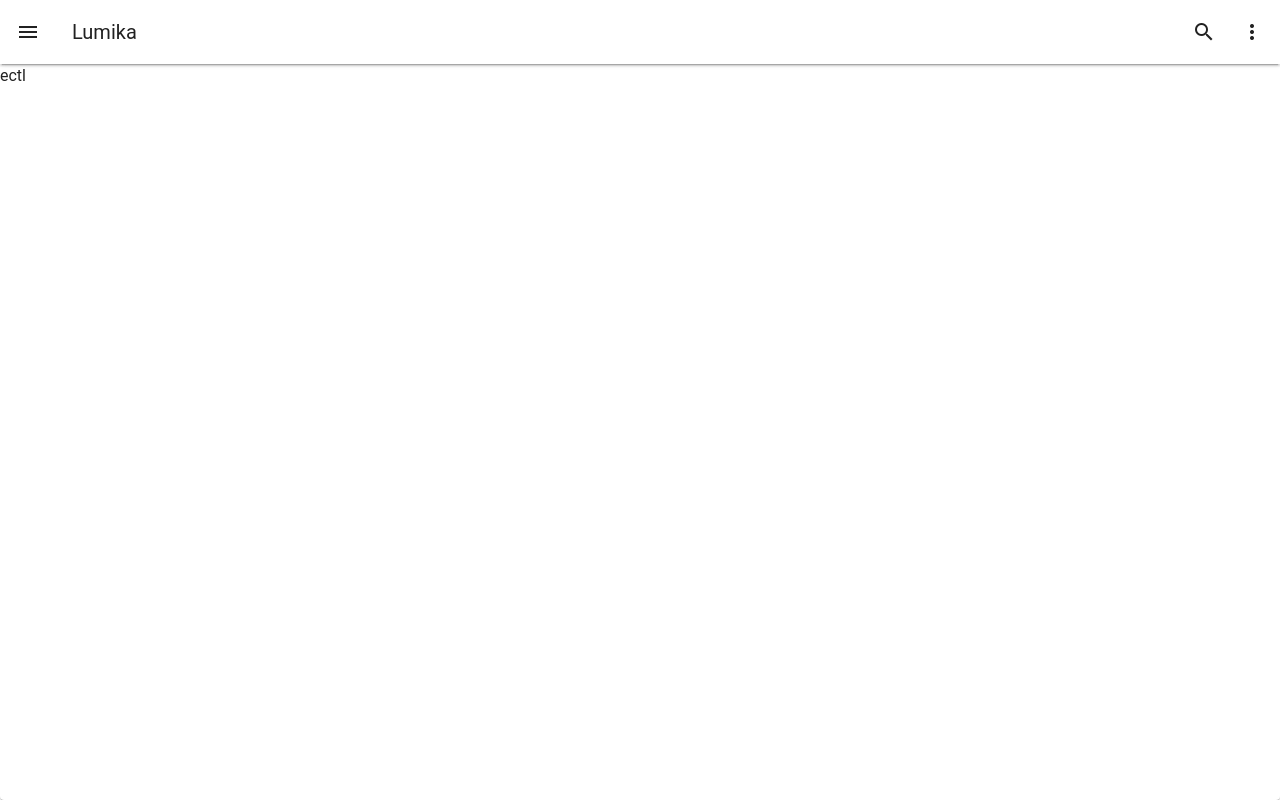
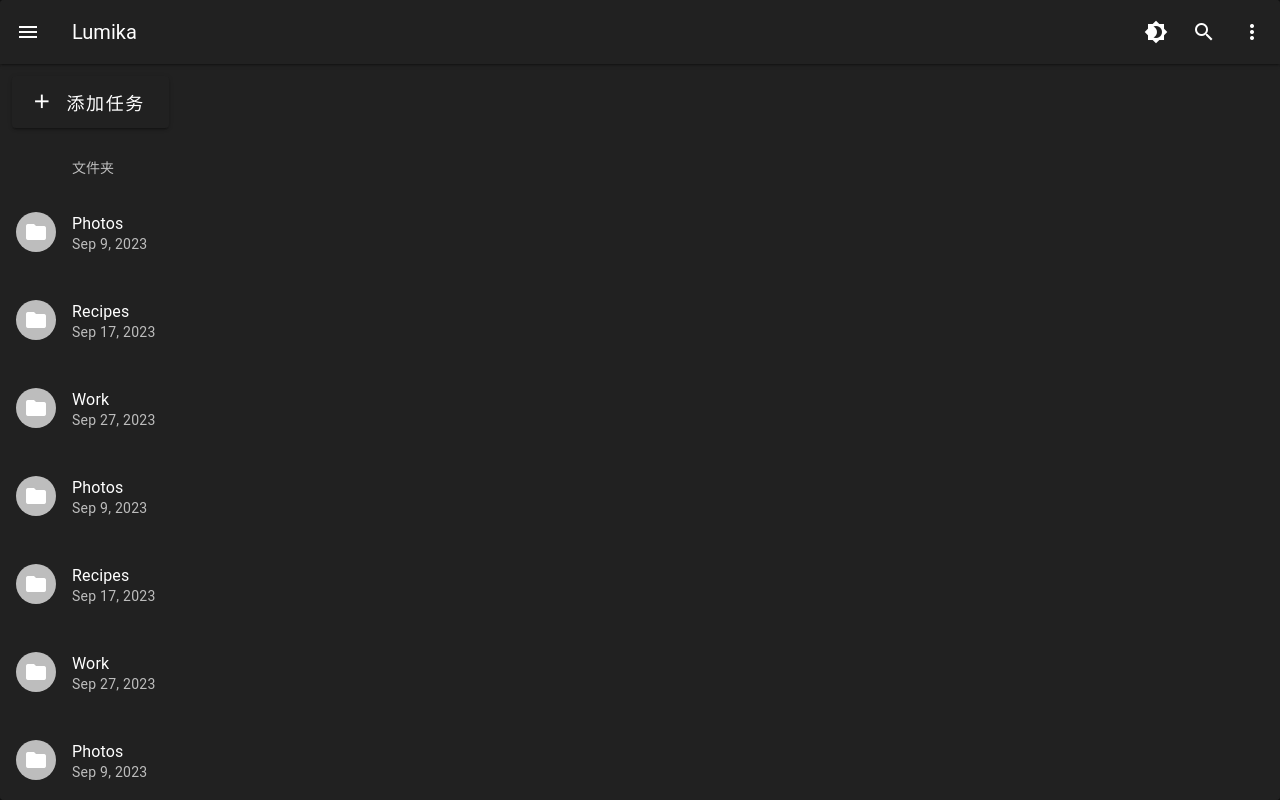
Before and after one commit to ERR0RPR0MPT/lumika-web, a Vue app: page /encode-tasks-list in a window 1280 px wide. Built offline with nearby package versions, Linux system fonts and the light colour scheme.

Commit message:
Feat: 添加暗黑模式切换 Feat: List 添加滚动条 Feat: 添加任务选择文件夹页面 Feat: 自动框选对应元素的复选框 Feat: "编码任务列表"页面完工 Feat: "上传到哔哩源"页面暂时放置

```diff
--- a/src/App.vue
+++ b/src/App.vue
@@ -1,4 +1,5 @@
 <template>
+  <v-app>
     <v-card>
       <v-layout>
         <v-app-bar :elevation="2">
@@ -9,6 +10,7 @@
             Lumika
           </v-app-bar-title>
           <template v-slot:append>
+            <v-btn icon="mdi-brightness-4" @click="toggleTheme"></v-btn>
             <v-btn icon="mdi-magnify"></v-btn>
             <v-btn icon="mdi-dots-vertical"></v-btn>
           </template>
@@ -20,34 +22,40 @@
           <v-list density="compact" nav>
             <v-list-item to="/" prepend-icon="mdi-view-dashboard" title="主页" value="home"></v-list-item>
             <v-list-item>编码区</v-list-item>
-          <v-list-item to="/get-hex-files" prepend-icon="mdi-download" title="拉取文件" value="get-hex-files"></v-list-item>
-          <v-list-item to="/encode-tasks-list" prepend-icon="mdi-list-box" title="编码任务列表" value="encode-tasks-list"></v-list-item>
-          <v-list-item to="/upload-to-bili" prepend-icon="mdi-cloud-upload" title="上传到哔哩源" value="upload-to-bili"></v-list-item>
-          <v-list-item to="/generate-group-data" prepend-icon="mdi-file-code" title="生成合集码" value="generate-group-data"></v-list-item>
+            <v-list-item to="/get-hex-files" prepend-icon="mdi-download" title="拉取文件"
+                         value="get-hex-files"></v-list-item>
+            <v-list-item to="/encode-tasks-list" prepend-icon="mdi-list-box" title="编码任务列表"
+                         value="encode-tasks-list"></v-list-item>
+            <v-list-item to="/upload-to-bili" prepend-icon="mdi-cloud-upload" title="上传到哔哩源"
+                         value="upload-to-bili"></v-list-item>
+            <v-list-item to="/generate-group-data" prepend-icon="mdi-file-code" title="生成合集码"
+                         value="generate-group-data"></v-list-item>
             <v-list-item>解码区</v-list-item>
-          <v-list-item to="/get-encoded-video-files" prepend-icon="mdi-download-multiple" title="拉取视频" value="get-encoded-video-files"></v-list-item>
-          <v-list-item to="/decode-tasks-list" prepend-icon="mdi-format-list-bulleted" title="解码任务列表" value="decode-tasks-list"></v-list-item>
-          <v-list-item to="/load-group-data" prepend-icon="mdi-link-box-variant" title="解析合集码" value="load-group-data"></v-list-item>
+            <v-list-item to="/get-encoded-video-files" prepend-icon="mdi-download-multiple" title="拉取视频"
+                         value="get-encoded-video-files"></v-list-item>
+            <v-list-item to="/decode-tasks-list" prepend-icon="mdi-format-list-bulleted" title="解码任务列表"
+                         value="decode-tasks-list"></v-list-item>
+            <v-list-item to="/load-group-data" prepend-icon="mdi-link-box-variant" title="解析合集码"
+                         value="load-group-data"></v-list-item>
           </v-list>
           <v-divider></v-divider>
         </v-navigation-drawer>
         <v-main style="height: 100vh">
-        <router-view />
+          <router-view/>
         </v-main>
       </v-layout>
     </v-card>
+  </v-app>
 </template>
 
-<script>
+<script setup>
 import {ref} from "vue";
+import {useTheme} from 'vuetify'
 
-export default {
-  setup() {
 const drawer = ref(null);
+const theme = useTheme()
 
-    return {
-      drawer
-    };
-  }
+function toggleTheme() {
+  theme.global.name.value = theme.global.current.value.dark ? 'light' : 'dark'
 }
 </script>
--- a/src/pages/encode/EncodeTasksList.vue
+++ b/src/pages/encode/EncodeTasksList.vue
@@ -1,10 +1,170 @@
+<template>
+  <v-card
+    elevation="12"
+    class="mx-auto overflow-y-auto overflow-x-hidden"
+    max-height="93vh"
+  >
+    <v-col cols="auto">
+      <v-btn prepend-icon="mdi-plus" size="x-large" @click="openDialogEncodeTasksListAddTask">
+        添加任务
+      </v-btn>
+    </v-col>
+    <v-list lines="three">
+      <v-list-subheader inset>文件夹</v-list-subheader>
+
+      <v-list-item
+        v-for="folder in folders"
+        :key="folder.title"
+        :title="folder.title"
+        :subtitle="folder.subtitle"
+      >
+        <template v-slot:prepend>
+          <v-avatar color="grey-lighten-1">
+            <v-icon color="white">mdi-folder</v-icon>
+          </v-avatar>
+        </template>
+
+        <!--        <template v-slot:append>-->
+        <!--          <v-btn-->
+        <!--            color="grey-lighten-1"-->
+        <!--            icon="mdi-information"-->
+        <!--            variant="text"-->
+        <!--          ></v-btn>-->
+        <!--        </template>-->
+      </v-list-item>
+
+      <v-divider inset></v-divider>
+
+      <v-list-subheader inset>文件</v-list-subheader>
+
+      <v-list-item
+        v-for="file in files"
+        :key="file.title"
+        :title="file.title"
+        :subtitle="file.subtitle"
+      >
+        <template v-slot:prepend>
+          <v-avatar :color="'blue'">
+            <v-icon color="white">mdi-clipboard-text</v-icon>
+          </v-avatar>
+        </template>
+
+        <!--        <template v-slot:append>-->
+        <!--          <v-btn-->
+        <!--            color="grey-lighten-1"-->
+        <!--            icon="mdi-information"-->
+        <!--            variant="text"-->
+        <!--          ></v-btn>-->
+        <!--        </template>-->
+      </v-list-item>
+    </v-list>
+
+    <v-dialog v-model="dialogVisibleEncodeTasksListAddTask" max-width="1000">
+      <v-card elevation="12" class="overflow-y-auto overflow-x-hidden" max-height="93vh">
+        <v-card-title>添加编码任务</v-card-title>
+        <v-card-text>请选择要编码的文件夹</v-card-text>
+
+        <v-list lines="one">
+          <v-list-item
+            v-for="folder in folders"
+            :key="folder.title"
+            :title="folder.title"
+            :subtitle="folder.subtitle"
+            @click="(isAnyFolderSelectedFlagEncodeTasksList && !folder.selected) ? null : dialogSelectFolderEncodeTasksListAddTask(folder)"
+          >
+            <template v-slot:prepend>
+              <v-avatar color="grey-lighten-1">
+                <v-icon color="white">mdi-folder</v-icon>
+              </v-avatar>
+            </template>
+
+            <template v-slot:append>
+              <v-checkbox v-model="folder.selected"
+                          :disabled="isAnyFolderSelectedFlagEncodeTasksList && !folder.selected"></v-checkbox>
+            </template>
+          </v-list-item>
+        </v-list>
+
+        <v-card-actions class="justify-end">
+          <v-btn color="primary" @click="acceptDialogEncodeTasksListAddTask">确定</v-btn>
+          <v-btn color="primary" @click="closeDialogEncodeTasksListAddTask">取消</v-btn>
+        </v-card-actions>
+      </v-card>
+    </v-dialog>
+
+  </v-card>
+</template>
+
 <script setup>
+import {ref} from 'vue';
 
+const dialogVisibleEncodeTasksListAddTask = ref(false);
+const openDialogEncodeTasksListAddTask = () => {
+  dialogVisibleEncodeTasksListAddTask.value = true;
+};
+const closeDialogEncodeTasksListAddTask = () => {
+  dialogVisibleEncodeTasksListAddTask.value = false;
+};
+const acceptDialogEncodeTasksListAddTask = () => {
+  dialogVisibleEncodeTasksListAddTask.value = false;
+};
+const dialogSelectFolderEncodeTasksListAddTask = (folder) => {
+  const temp = folder.selected
+  for (let i = 0; i < folders.value.length; i++) {
+    folders.value[i].selected = false;
+  }
+  folder.selected = !temp;
+  isAnyFolderSelectedFlagEncodeTasksList.value = !isAnyFolderSelectedFlagEncodeTasksList.value;
+};
+
+const isAnyFolderSelectedFlagEncodeTasksList = ref(false);
+
+const files = ref([
+  {
+    subtitle: 'Sep 20, 2023',
+    title: 'Vacation itinerary',
+  },
+]);
+
+const folders = ref([
+  {
+    subtitle: 'Sep 9, 2023',
+    title: 'Photos',
+  },
+  {
+    subtitle: 'Sep 17, 2023',
+    title: 'Recipes',
+  },
+  {
+    subtitle: 'Sep 27, 2023',
+    title: 'Work',
+  },
+  {
+    subtitle: 'Sep 9, 2023',
+    title: 'Photos',
+  },
+  {
+    subtitle: 'Sep 17, 2023',
+    title: 'Recipes',
+  },
+  {
+    subtitle: 'Sep 27, 2023',
+    title: 'Work',
+  },
+  {
+    subtitle: 'Sep 9, 2023',
+    title: 'Photos',
+  },
+  {
+    subtitle: 'Sep 17, 2023',
+    title: 'Recipes',
+  },
+  {
+    subtitle: 'Sep 27, 2023',
+    title: 'Work',
+  },
+]);
 </script>
-
-<template>
-ectl
-</template>
 
 <style scoped>
 
--- a/src/pages/encode/GetHexFiles.vue
+++ b/src/pages/encode/GetHexFiles.vue
@@ -5,7 +5,7 @@
         <v-btn
           height="144"
           min-width="300"
-          @click="openDialog1"
+          @click="openDialogEncodeUpload1"
         >
           从本机上传文件
         </v-btn>
@@ -15,31 +15,31 @@
         <v-btn
           height="144"
           min-width="300"
-          @click="openDialog2"
+          @click="openDialogEncodeUpload2"
         >
           从远程URL拉取文件
         </v-btn>
       </v-col>
     </v-row>
 
-    <v-dialog v-model="dialogVisible1" max-width="500">
+    <v-dialog v-model="dialogVisibleEncodeUpload1" max-width="500">
       <v-card>
         <v-card-title>从本机上传文件</v-card-title>
         <v-file-input label="点此上传"></v-file-input>
         <v-card-actions class="justify-end">
-          <v-btn color="primary" @click="acceptDialog1">确定</v-btn>
-          <v-btn color="primary" @click="closeDialog1">取消</v-btn>
+          <v-btn color="primary" @click="acceptDialogEncodeUpload1">确定</v-btn>
+          <v-btn color="primary" @click="closeDialogEncodeUpload1">取消</v-btn>
         </v-card-actions>
       </v-card>
     </v-dialog>
 
-    <v-dialog v-model="dialogVisible2" max-width="500">
+    <v-dialog v-model="dialogVisibleEncodeUpload2" max-width="500">
       <v-card>
         <v-card-title>远程URL文件拉取</v-card-title>
-        <v-text-field label="请输入URL"></v-text-field>
+        <v-text-field label="https://"></v-text-field>
         <v-card-actions class="justify-end">
-          <v-btn color="primary" @click="acceptDialog2">确定</v-btn>
-          <v-btn color="primary" @click="closeDialog2">取消</v-btn>
+          <v-btn color="primary" @click="acceptDialogEncodeUpload2">确定</v-btn>
+          <v-btn color="primary" @click="closeDialogEncodeUpload2">取消</v-btn>
         </v-card-actions>
       </v-card>
     </v-dialog>
@@ -49,26 +49,26 @@
 <script setup>
 import {ref} from "vue";
 
-const dialogVisible1 = ref(false);
-const openDialog1 = () => {
-  dialogVisible1.value = true;
+const dialogVisibleEncodeUpload1 = ref(false);
+const openDialogEncodeUpload1 = () => {
+  dialogVisibleEncodeUpload1.value = true;
 };
-const closeDialog1 = () => {
-  dialogVisible1.value = false;
+const closeDialogEncodeUpload1 = () => {
+  dialogVisibleEncodeUpload1.value = false;
 };
-const acceptDialog1 = () => {
-  dialogVisible1.value = false;
+const acceptDialogEncodeUpload1 = () => {
+  dialogVisibleEncodeUpload1.value = false;
 };
 
-const dialogVisible2 = ref(false);
-const openDialog2 = () => {
-  dialogVisible2.value = true;
+const dialogVisibleEncodeUpload2 = ref(false);
+const openDialogEncodeUpload2 = () => {
+  dialogVisibleEncodeUpload2.value = true;
 };
-const closeDialog2 = () => {
-  dialogVisible2.value = false;
+const closeDialogEncodeUpload2 = () => {
+  dialogVisibleEncodeUpload2.value = false;
 };
-const acceptDialog2 = () => {
-  dialogVisible2.value = false;
+const acceptDialogEncodeUpload2 = () => {
+  dialogVisibleEncodeUpload2.value = false;
 };
 
 </script>
--- a/src/pages/encode/UploadToBili.vue
+++ b/src/pages/encode/UploadToBili.vue
@@ -3,7 +3,7 @@
 </script>
 
 <template>
-dutb
+开发中
 </template>
 
 <style scoped>
--- a/src/plugins/vuetify.js
+++ b/src/plugins/vuetify.js
@@ -14,13 +14,14 @@ import { createVuetify } from 'vuetify'
 // https://vuetifyjs.com/en/introduction/why-vuetify/#feature-guides
 export default createVuetify({
   theme: {
-    themes: {
-      light: {
-        colors: {
-          primary: '#1867C0',
-          secondary: '#5CBBF6',
-        },
-      },
-    },
+    defaultTheme: 'dark',
+    // themes: {
+    //   light: {
+    //     colors: {
+    //       primary: '#1867C0',
+    //       secondary: '#5CBBF6',
+    //     },
+    //   },
+    // },
   },
 })
```
Also changed, not shown: src/pages/Home.vue (+4 -4 lines). Lines whose indentation alone changed are shown as unchanged.
